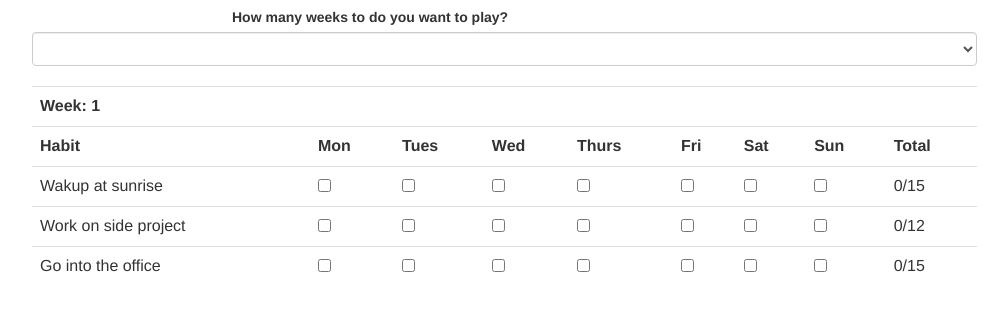
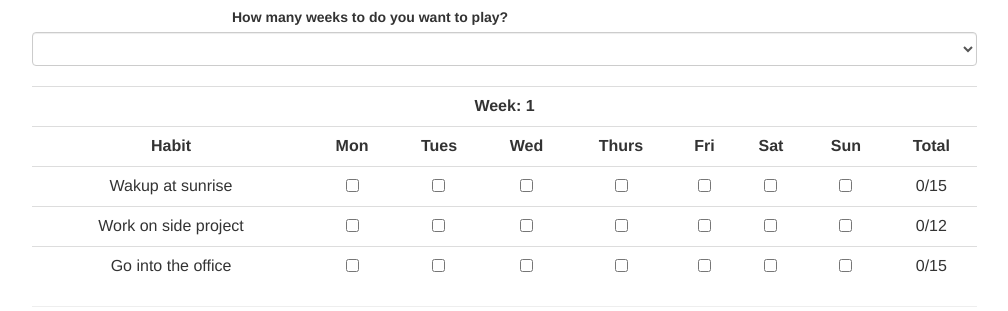
Before and after one commit to TheDeployGuy/LifeGameHabitTracking, a plain HTML site: page index.html in a window 1280 px wide. Shown: the part 49-360 px from the top of the page, without its empty margins (233-1241 px from the left). Drawn offline with nearby package versions, Linux system fonts and the light colour scheme.

Commit message:
Center table elements and add readme file
+ Code cleanup

```diff
--- a/index.html
+++ b/index.html
@@ -19,37 +19,19 @@
     display: none;
   }
 
-  </style>
-    <!--
-
-      table {
-        height: 300px;
-        width: 800px;
-      }
-      table, th , td {
-         border: 1px solid grey;
-         border-collapse: collapse;
-         padding: 5px;
-         text-align: center;
+  body {
+    height: 100%;
   }
 
-      table tr:nth-child(odd) {
-         background-color: #f2f2f2;
-      }
-
-      table tr:nth-child(even) {
-         background-color: #ffffff;
-      }
-
-      .done-true {
-      background: yellow;
+  table, th, td {
+    text-align: center;
   }
 
   table{
     margin-bottom: 20px;
   }
+
   </style>
- -->
 </head>
 <body>
 
@@ -69,7 +51,7 @@
       <!-- For each week in weeksPlaying game display a table that has a seperate independent instance of the gameCtrl -->
       <table ng-controller="gameCtrl" ng-repeat="week in weeksPlayingGame track by $index" class="table table-hover">
         <tr>
-          <th scope="row" colspan="{{daysOfWeek.length+2}}">Week: {{$index+1}}</th>
+          <th scope="row" class="text-center" colspan="{{daysOfWeek.length+2}}">Week: {{$index+1}}</th>
           <br/>
         </tr>
         <tr>
@@ -80,7 +62,7 @@
         </tr>
 
         <!-- For habit in our listOfHabits display a row -->
-        <tr ng-repeat = "row in listOfHabits" ng-init="rowIndex = $index">
+        <tr class="habitRow" ng-repeat = "row in listOfHabits" ng-init="rowIndex = $index">
           <td>{{ row.habit }}</td>
              <!-- For each day in our daysOfWeek display a td for it, which gives us a habit row with daysOfWeek columns -->
              <!-- class is used to with the isDone for each day of the week to set the color of the table entry-->
@@ -92,6 +74,7 @@
           <td>{{row.current}}/{{row.goal}}</td>
         </tr>
       </table>
+      <hr/>
   </div>
 </div>
 </div>
```
Also changed, not shown: README.md (added). Lines whose indentation alone changed are shown as unchanged.
